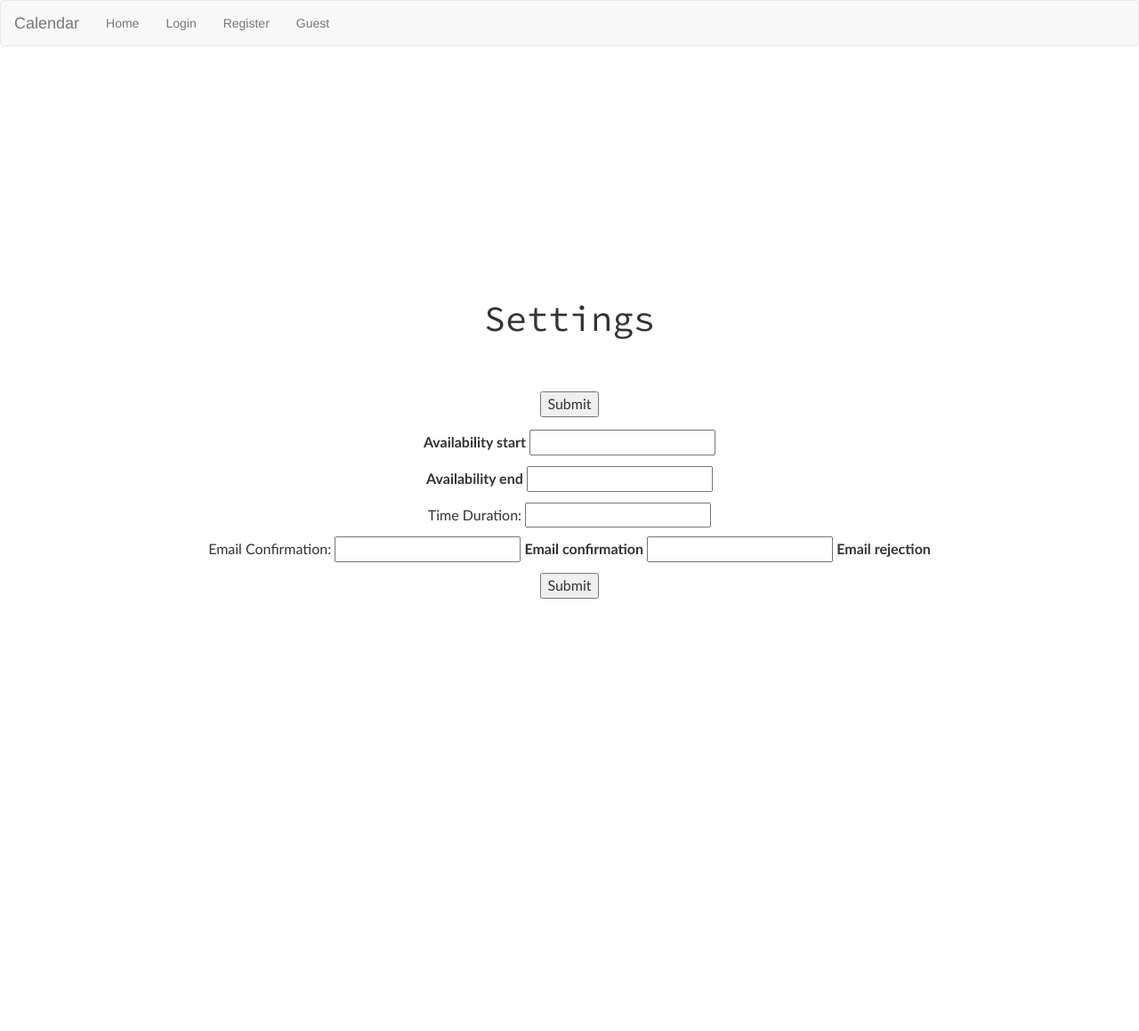
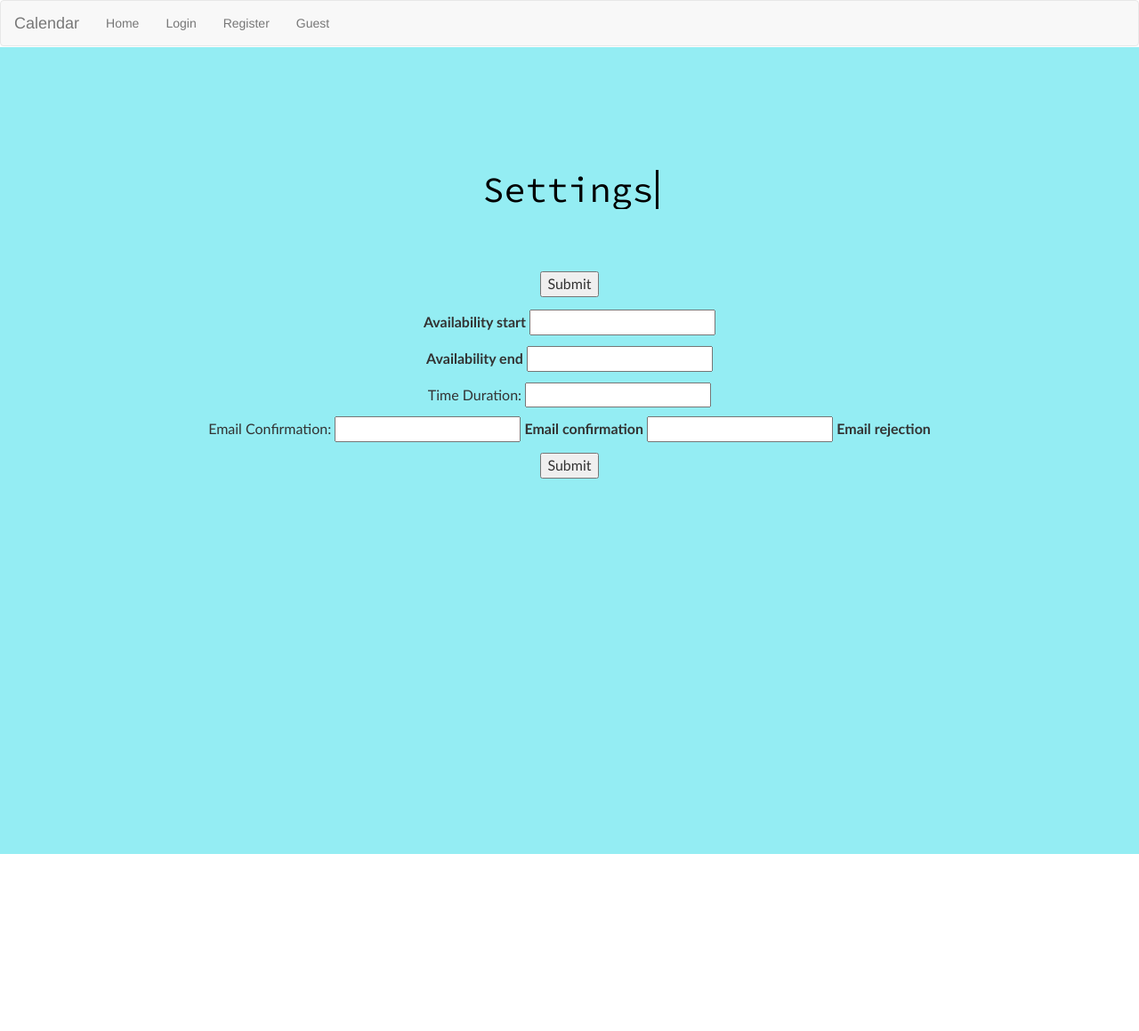
Before and after one commit to tkudupudi2/Scheduling-App, a Python web app: template GroupProject/project/app/templates/settings.html in a window 1280 px wide. Shown: the top 1159 px of the page at 89% size. Run offline with Jinja, Linux system fonts and the light colour scheme; the template is opened without the code that fills it, so the values that code supplies are empty, except form fields; tables that the repository leaves empty hold one stand-in row (values such as "Sample post"); form fields are guessed from the names that the template uses; some libraries are stand-ins or nearby versions.

Commit message:
Updated CSS. All pages are now consistently styled!

```diff
--- a/GroupProject/project/app/templates/base.html
+++ b/GroupProject/project/app/templates/base.html
@@ -40,7 +40,7 @@
 
 
     <div class="footer-left">
-      <h3>About Scheduling App</h3>
+      <h3>About ATAC</h3>
 
       <p class="footer-links">
         <a href="/">Home</a>
--- a/GroupProject/project/app/templates/settings.html
+++ b/GroupProject/project/app/templates/settings.html
@@ -1,7 +1,7 @@
 {% extends "base.html" %}
 {% block content %}
 <main>
-
+    <div class="hero">
 	<div align = "center">
         <style>
             @import url('https://fonts.googleapis.com/css?family=Source+Code+Pro');
@@ -9,15 +9,41 @@
                 position: relative;
                 font-size: 40px;
                 font-family: 'Source Code Pro', monospace;
-                top: 50px;
+                top: -170px;
             }
+            h1 {
+                    animation: animated-text 4s steps(29,end) 1s 1 normal both,
+                    animated-cursor 600ms steps(29,end) infinite;
+                    border-right: solid 3px black;
+                    white-space: nowrap;
+                    overflow: hidden;
+                    color: black;
+                    margin: 0 auto;
+                    }
+                @keyframes animated-text{
+                    from{width: 0;}
+                    to{width: 200px;}
+                    }
+
+                /* cursor animations */
+
+                @keyframes animated-cursor{
+                    from{border-right-color: black;}
+                    to{border-right-color: transparent;}
+                    }
             form {
                 position: relative;
-                top: 100px;
+                top: -100px;
             }
             p {
                 font-family: 'Trebuchet MS', 'Lucida Sans Unicode', 'Lucida Grande', 'Lucida Sans', Arial, sans-serif;
                 font-size: medium;
+            }
+            .hero {
+                padding: 22em 6em;
+                    background-color: rgb(148, 237, 243);
+                    position: relative;
+                    top: -213px;
             }
         </style>
         <h1> Settings </h1>
@@ -71,5 +97,6 @@
 
          </form>
     </div>
+    </div>
 </main>
 {% endblock %}
```
Also changed, not shown: GroupProject/project/app/routes.py (+1 -17 lines), GroupProject/project/app/templates/guest.html (+21 -1 lines), GroupProject/project/app/templates/login.html (+20 -0 lines), GroupProject/project/app/templates/meetings.html (+20 -0 lines), GroupProject/project/app/templates/register.html (+20 -0 lines), 4 other files.
